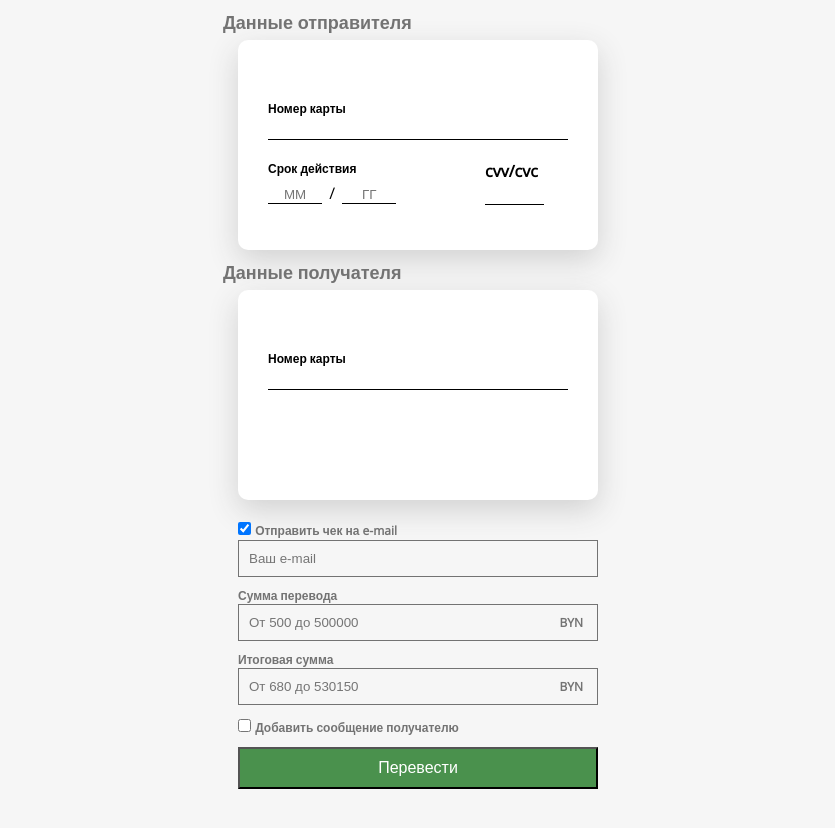
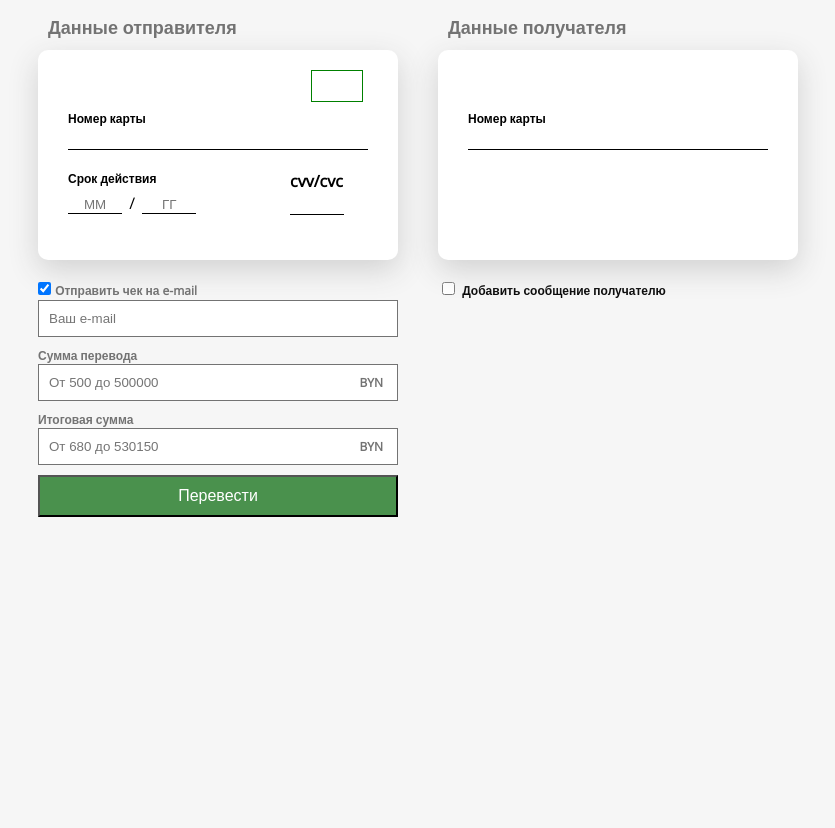
Before and after one commit to sss24/form-of-money-transfer, a website: page src/index.html in a window 1280 px wide. Shown: the whole page, without its empty margins (222-1057 px from the left). After the commit the page ends 800 px from the top, so only its background shows below. Drawn offline with nearby package versions, Linux system fonts and the light colour scheme; files that its build step writes are made by us from their sources.

Commit message:
desktop, full version

```diff
--- a/src/index.html
+++ b/src/index.html
@@ -12,6 +12,7 @@
     <div class="form__item">
         <div class="form__title">Данные отправителя</div>
         <div class="form__content">
+            <span class="form__brand"></span>
             <div class="input">
                 <label class="input__title" for="card-num">Номер карты</label>
                 <input class="input__item" id="card-num" type="text">
@@ -41,12 +42,18 @@
             </div>
         </div>
     </div>
+    <div class="input__wrapper input__wrapper--laptop">
+        <div class="form__checkbox">
+            <input class="input__item-checkbox" id="checkbox-msg-laptop" type="checkbox">
+            <label class="input__title" for="checkbox-msg-laptop">Добавить сообщение получателю</label>
+        </div>
+    </div>
     <div class="form__data">
         <div class="input input--data">
             <div class="form__checkbox input__wrapper">
                 <div>
-                    <input class="input__item-checkbox" id="checkbox" type="checkbox" checked>
-                    <label class="input__title" for="checkbox">Отправить чек на e-mail</label>
+                    <input class="input__item-checkbox" id="checkbox-email" type="checkbox" checked>
+                    <label class="input__title" for="checkbox-email">Отправить чек на e-mail</label>
                 </div>
                 <input class="input__item" type="text" placeholder="Ваш e-mail">
             </div>
@@ -59,7 +66,7 @@
                 <label class="input__title" for="total-amount">Итоговая сумма<span class="currency">BYN</span></label>
                 <input class="input__item" id="total-amount" type="text" placeholder="От 680 до 530150">
             </div>
-            <div class="input__wrapper">
+            <div class="input__wrapper input__wrapper--mob">
                 <div class="form__checkbox">
                     <input class="input__item-checkbox" id="checkbox-msg" type="checkbox">
                     <label class="input__title" for="checkbox-msg">Добавить сообщение получателю</label>
--- a/src/static/sass/basis.scss
+++ b/src/static/sass/basis.scss
@@ -10,7 +10,7 @@ html {
 
 body {
   min-width: 360px;
-  font-size: 16px;
+  font-size: 1.6rem;
   font-family: 'Open Sans', sans-serif;
   color: #000;
   font-style: normal;
--- a/src/static/sass/blocks/form-.scss
+++ b/src/static/sass/blocks/form-.scss
@@ -12,8 +12,21 @@
     color: $title;
 
     position: absolute;
-    top: -30px;
+    top: -35px;
     left: -15px;
+  }
+
+  &__brand {
+    display: block;
+
+    width: 50px;
+    height: 30px;
+
+    position: absolute;
+    top: 20px;
+    right: 35px;
+
+    border: 1px solid green;
   }
 
   &__item {
@@ -25,7 +38,7 @@
     background: #fff;
     box-sizing: border-box;
 
-    margin: 40px auto 0;
+    margin: 50px auto 0;
     padding: 30px;
 
     border-radius: 10px;
@@ -66,3 +79,19 @@
     margin: 0 auto 40px;
   }
 }
+
+@media (min-width: 825px) {
+  .form {
+    min-width: 800px;
+    flex-direction: row;
+    flex-wrap: wrap;
+
+    &__title {
+      left: 10px;
+    }
+
+    &__data {
+      margin: 0 20px;
+    }
+  }
+}
--- a/src/static/sass/blocks/input.scss
+++ b/src/static/sass/blocks/input.scss
@@ -28,7 +28,7 @@
     }
 
     &--medium {
-      width: 55px;
+      width: 50px;
 
       text-align: center;
     }
@@ -39,6 +39,10 @@
     flex-direction: column;
 
     margin-bottom: 10px;
+
+    &--laptop {
+      display: none;
+    }
   }
 
   &--data &__item-checkbox {
@@ -47,7 +51,7 @@
 
   &--data &__item {
     border: 1px solid $title;
-    background: transparent;
+    background: #fff;
 
     padding: 10px;
   }
@@ -74,3 +78,18 @@
     }
   }
 }
+
+@media (min-width: 825px) {
+  .input {
+
+    &__wrapper--mob {
+      display: none;
+    }
+
+    &__wrapper--laptop {
+      display: block;
+      order: 4;
+      margin: 0 20px;
+    }
+  }
+}
--- a/src/static/sass/blocks/wrapper.scss
+++ /dev/null
@@ -1,3 +0,0 @@
-.wrapper {
-  margin: 0 auto;
-}
--- a/src/static/sass/style.scss
+++ b/src/static/sass/style.scss
@@ -1,7 +1,6 @@
 @import 'variables';
 @import 'basis';
 @import 'mixins.scss';
-@import 'blocks/wrapper';
 @import 'blocks/form-';
 @import 'blocks/input';
 @import 'blocks/currency';
```
